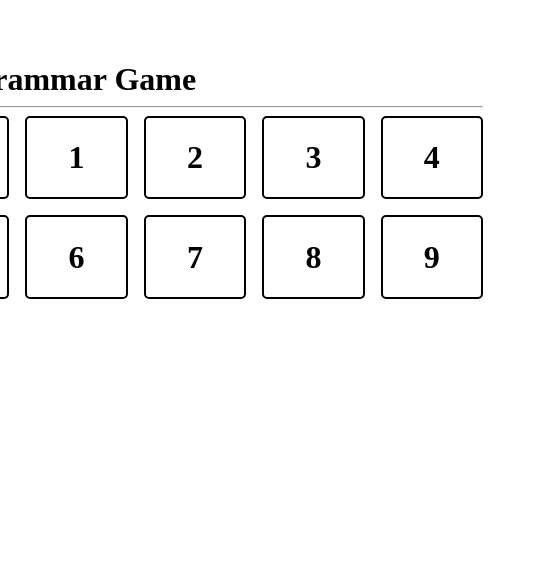
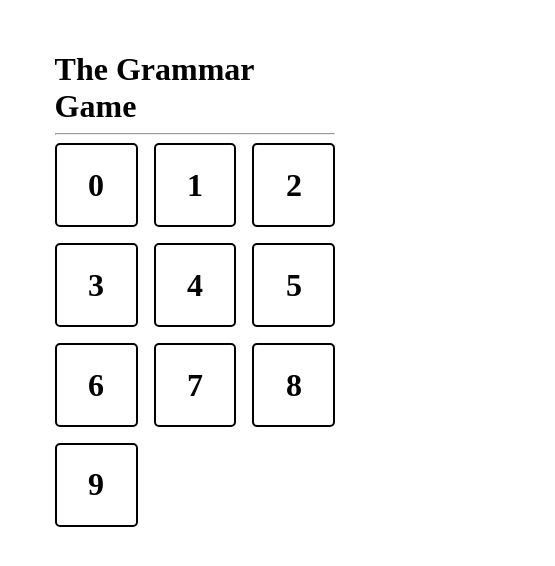
Before and after one commit to Aaron-Pierce/FormalGrammarGame, a Vue app: page / in a window 390 px wide. Shown: the top 566 px of the page, 555 px wide, since content can reach past the window. Built offline with nearby package versions, Linux system fonts and the light colour scheme; a web font is replaced by a local one.

Commit message:
add crude mobile support

```diff
--- a/src/App.vue
+++ b/src/App.vue
@@ -23,6 +23,7 @@
   font-family: "Computer Modern Serif", serif;
 }
 
+
 #header > h1{
   margin-bottom: 0;
 }
@@ -38,6 +39,12 @@
   flex-direction: column;
   align-items: center;
   justify-content: center;
+}
+
+@media only screen and (max-width: 7in) {
+  main{
+    width: 90vw;
+  }
 }
 </style>
 
--- a/src/components/LevelSelect.vue
+++ b/src/components/LevelSelect.vue
@@ -67,6 +67,13 @@
   background-color: rgba(0, 255, 0, 0.2);
 }
 
+@media only screen and (max-width: 7in) {
+  #levelSelectGrid{
+    grid-template-rows: auto;
+    grid-template-columns: 1fr 1fr 1fr;
+  }
+}
+
 </style>
 
 <script lang="ts">
```
Also changed, not shown: 4 other files (tests, documents, lock files or other folders).
